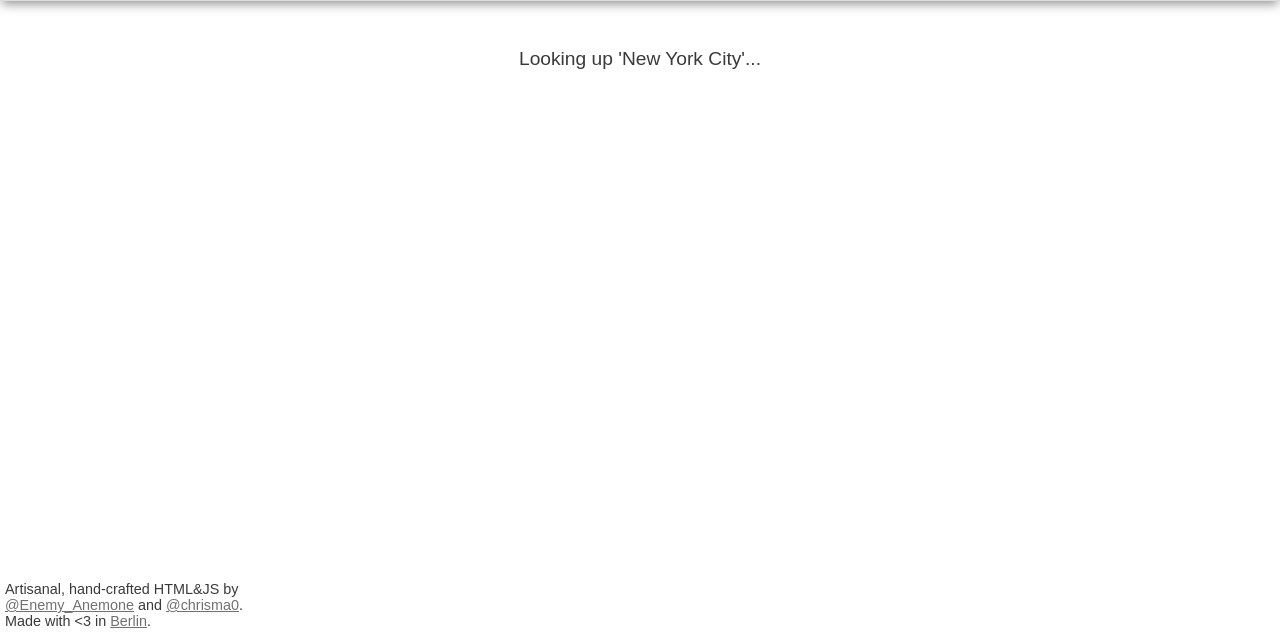
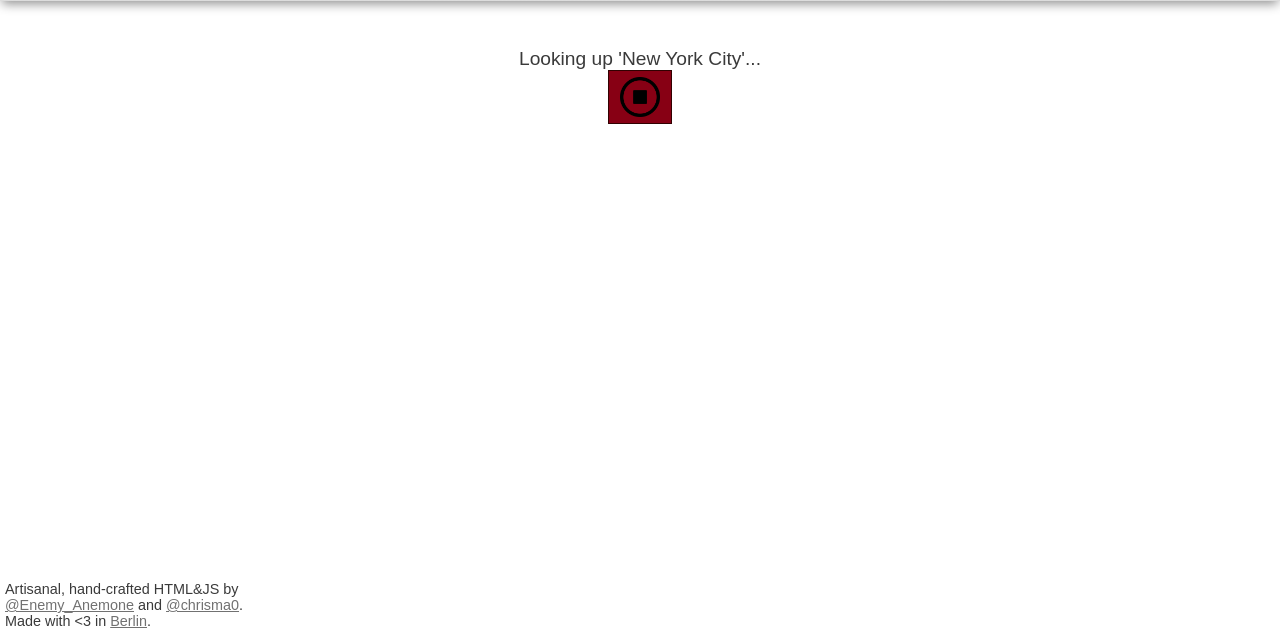
Before and after one commit to lschwetlick/ADD-wiki, a plain HTML site: page index.html in a window 1280 px wide. Both pictures are taken after a click on the button 771 px from the left and 429 px from the top of the page. Shown: the part 166-800 px from the top of the page. Drawn offline with nearby package versions, Linux system fonts and the light colour scheme.

Commit message:
Added stop button

```diff
--- a/index.html
+++ b/index.html
@@ -49,11 +49,17 @@
 
 	<div id="progress-display" style="margin-top: 30px; margin-bottom: 150px;">
 		<span id="progress" style="color: #3a3a3a; font-size: 1.2em;">&emsp;</span>
-		<!--<button onclick="myFunction()">Stop</button>-->
+
 		<br>
 		<span id="scrollTop" style="display: none;">
 			Click any of the links, use the search box or <a href="#" onclick="$('html, body').animate({ scrollTop: 0 }, 'slow');return false;">Read from the beginning</a>
 		</span>
+
+		<button id="stop-btn" style="display: none;" type="button" onclick="stopClick()" style="color: #fff; font-size: 1.1rem; line-height: 1.3; border-radius: 2px; vertical-align:top; height: 2.6rem; width: 3.2rem; margin-left: 8px;">
+				<i id="stop-btn-icon"></i>
+		</button>
+			<!-- https://thenounproject.com/search/?q=stop&i=955412#_=_ -->
+
 	</div>
 
 	<div id="by" style="position: fixed; bottom: 5px; left: 5px; text-align: left; color: #3a3a3a; font-size: 0.9em;">
--- a/script.js
+++ b/script.js
@@ -1,7 +1,7 @@
 var stopNow=false;
-function myFunction() {
-    alert("aaah")
-	var stopNow=true;
+function stopClick() {
+	console.log("STOP NOW")
+	stopNow=true;
 }
 
 $( document ).ready(function() {
@@ -310,6 +310,7 @@ $( document ).ready(function() {
 
 	function setProgress(title) {
 		$progress.text('Looking up \'' + title + '\'...');
+		$("#stop-btn").css("display", "block");
 	}
 
 	/* Return whether the id was already queried, also stores passed ids */
@@ -342,6 +343,7 @@ $( document ).ready(function() {
 		var word_count = $output.text().trim().split(/\s+/).length;
 		console.log(word_count);
 		$progress.text('Done. ' + reason + '. ' + word_count + ' words written.');
+		$("#stop-btn").css("display", "none");
 		$scrollTopLink.show();
 	}
 
@@ -349,6 +351,15 @@ $( document ).ready(function() {
 		console.log("Oops that article doesn't seem to exist yet");
 		$progress.text("Oops, the article you tried to look up doesn't seem to exist yet")
 		$('#submit-btn').prop('disabled', false);
+		$("#stop-btn").css("display", "none");
+		$scrollTopLink.show();
+	}
+
+	function ManualStop(){
+		console.log("Too ADD for you?");
+		$progress.text("Too ADD for you?")
+		$('#submit-btn').prop('disabled', false);
+		$("#stop-btn").css("display", "none");
 		$scrollTopLink.show();
 	}
 
@@ -423,6 +434,14 @@ $( document ).ready(function() {
 					ArticleNotFound()
 					return
 				} //if
+
+				console.log("stop Now?",stopNow)
+				if(stopNow){
+					ManualStop()
+					stopNow=false;
+					return
+				}
+
 				getWikiSentence(next_page);
 			}
 		}); //done
--- a/style.css
+++ b/style.css
@@ -12,6 +12,25 @@ body {
 	margin-right: auto;
 	font-size: 14px;
 	line-height: 24px;
+}
+
+#stop-btn {
+  /* position: absolute; */
+  background-color:#870014;
+	border-color: #870014;
+  border: 1px solid rgb(50, 1, 1);
+  display: block;
+  margin-left: auto;
+  margin-right: auto;
+}
+i#stop-btn-icon {
+  background-image: url(img/stop.png);
+  background-size: 40px 40px;
+  width: 40px;
+  height: 40px;
+  margin: 5px;
+  display: inline-block;
+  vertical-align: middle;
 }
 
 #submit-btn {
```
Also changed, not shown: img/stop.png (added).
